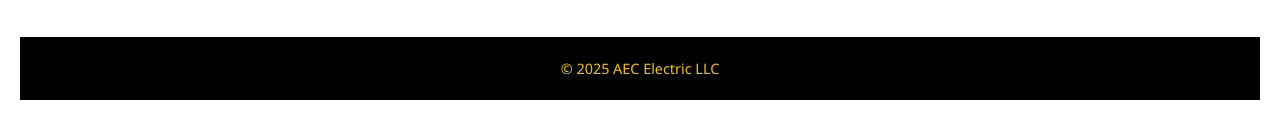
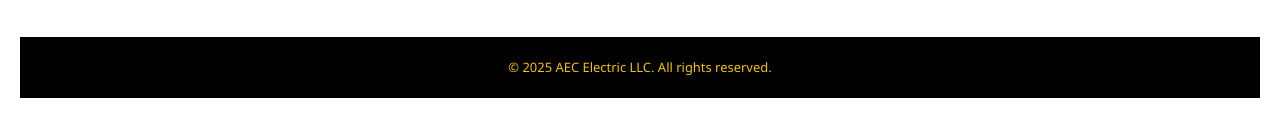
Before and after one commit to ae-ci-tbr/aecllcsite, a plain HTML site: page projects.html in a window 1280 px wide. Shown: the part 360-498 px from the top of the page. Drawn offline with Linux system fonts and the light colour scheme.

Commit message:
Update projects.html

```diff
--- a/projects.html
+++ b/projects.html
@@ -29,7 +29,12 @@
   </main>
 
   <footer>
-    <p>&copy; 2025 AEC Electric LLC</p>
+    <p style="text-align:center; font-size: 0.9em;">
+  <a href="https://aecelectricbr.com/admin/#/" style="text-decoration: none; color: inherit;">
+    &copy; 2025 AEC Electric LLC. All rights reserved.
+  </a>
+</p>
+
   </footer>
 </body>
 </html>
```
